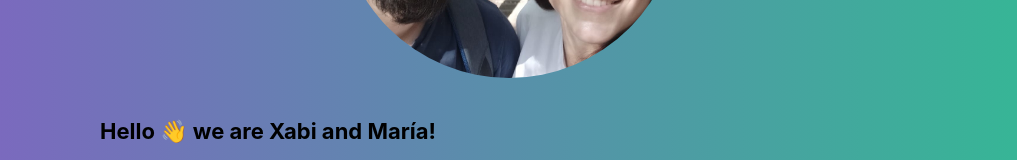
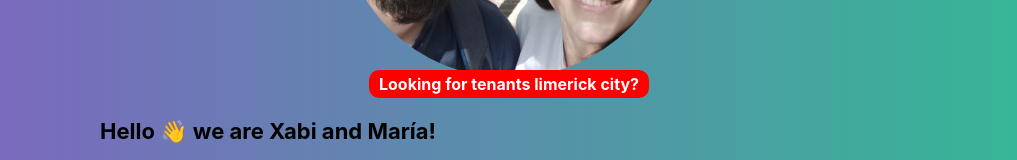
Before and after one commit to xabierlameiro/limerick, a Next.js app: page / in a window 1280 px wide. Shown: the part 282-442 px from the top of the page, without its empty margins (131-1148 px from the left). Built offline with nearby package versions, Linux system fonts and the light colour scheme.

Commit message:
Add badget

```diff
--- a/pages/index.tsx
+++ b/pages/index.tsx
@@ -28,6 +28,9 @@ const Home: NextPage = () => {
                         placeholder="blur"
                     />
                 </section>
+                <span className={styles.badge}>
+                    Looking for tenants limerick city?
+                </span>
             </header>
             <main>
                 <h1>Hello &#128075; we are Xabi and María!</h1>
--- a/styles/Home.module.css
+++ b/styles/Home.module.css
@@ -3,7 +3,6 @@
     position: inherit;
     clip-path: circle(170px at center);
 }
-
 
 @media only screen and (max-width: 600px) {
     .imageWrapper {
@@ -17,13 +16,27 @@
 
 .map {
     width: 100%;
-  height:400px;
+    height: 400px;
     padding: 10px 0;
-  opacity: .8;
+    opacity: 0.8;
     border: none;
 }
 
 .icon {
-  color: #FFF;
-  opacity: .4;
+    color: #fff;
+    opacity: 0.4;
 }
+
+.badge {
+    background-color: red;
+    color: #fff;
+    padding: 4px 10px;
+    font-weight: bold;
+    border-radius: 10px;
+    position: absolute;
+    left: 0;
+    right: 0;
+    bottom: 0;
+    margin: auto;
+    width: fit-content;
+}
```
Also changed, not shown: styles/globals.css (+3 -7 lines). Lines whose indentation alone changed are shown as unchanged.
